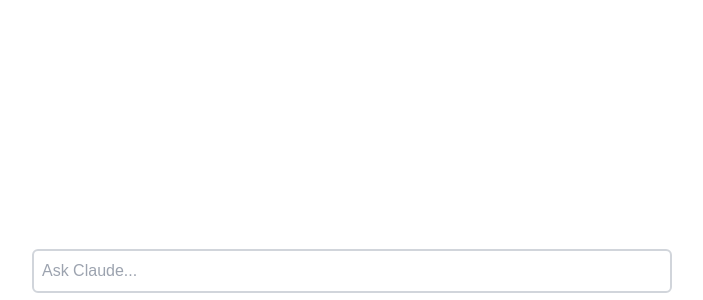
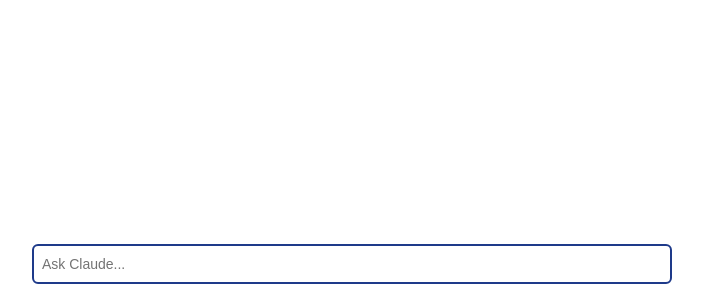
Before and after one commit to suhas-arun/websynth, a Next.js app in the folder frontend/websynth/: page / in a window 1280 px wide. Shown: the part 500-800 px from the top of the page, without its empty margins (288-991 px from the left). Built offline with nearby package versions, Linux system fonts and the light colour scheme.

Commit message:
feat: implement basic textarea drawer

```diff
--- a/frontend/websynth/package.json
+++ b/frontend/websynth/package.json
@@ -10,6 +10,7 @@
   },
   "dependencies": {
     "@hookform/resolvers": "^3.10.0",
+    "@radix-ui/react-dialog": "^1.1.5",
     "@radix-ui/react-label": "^2.1.1",
     "@radix-ui/react-slot": "^1.1.1",
     "class-variance-authority": "^0.7.1",
@@ -22,6 +23,7 @@
     "react-textarea-autosize": "^8.5.7",
     "tailwind-merge": "^3.0.1",
     "tailwindcss-animate": "^1.0.7",
+    "vaul": "^1.1.2",
     "zod": "^3.24.1"
   },
   "devDependencies": {
--- a/frontend/websynth/src/app/page.tsx
+++ b/frontend/websynth/src/app/page.tsx
@@ -2,7 +2,7 @@
 
 export default function Home() {
   return (
-    <div className="justify-end items-center flex flex-col h-screen">
+    <div className="justify-center items-center flex flex-col h-screen">
       <InputPrompt />
     </div>
   );
--- a/frontend/websynth/src/components/ui/InputPrompt.tsx
+++ b/frontend/websynth/src/components/ui/InputPrompt.tsx
@@ -8,7 +8,16 @@
   FormField,
   FormItem,
 } from "@/components/ui/form";
+import {
+  Drawer,
+  DrawerContent,
+  DrawerDescription,
+  DrawerHeader,
+  DrawerTitle,
+  DrawerTrigger,
+} from "@/components/ui/drawer"
 import TextareaAutosize from "react-textarea-autosize";
+import { Input } from "@/components/ui/input";
 
 const formSchema = z.object({
   prompt: z.string(),
@@ -35,8 +44,22 @@
   }
 
   return (
+    <div className="w-full h-full">
+      <div className="fixed bottom-0 left-0 right-0 w-full max-w-2xl mx-auto px-4 mb-4 flex justify-center items-center">
+        <Drawer>
+          <DrawerTrigger className="w-full">
+            <Input
+              placeholder="Ask Claude..."
+              className="border-solid resize-none border-2 border-blue-900 rounded-md w-full p-2"
+            />
+          </DrawerTrigger>
+          <DrawerContent className="max-w-[60%] mx-auto left-0 right-0 flex items-center text-center">
+            <DrawerHeader>
+              <DrawerTitle className="text-center">Overall Structure</DrawerTitle>
+              <DrawerDescription>Describe how you want the components to interact.</DrawerDescription>
+            </DrawerHeader>
             <Form {...form}>
-      <form onSubmit={form.handleSubmit(onSubmit)} className="w-1/2">
+              <form onSubmit={form.handleSubmit(onSubmit)} className="w-5/6 pb-4">
                 <FormField
                   control={form.control}
                   name="prompt"
@@ -44,16 +67,22 @@
                     <FormItem>
                       <TextareaAutosize
                         placeholder="Ask Claude..." {...field}
-                  className="border-solid resize-none border-2 border-gray-300 rounded-md w-full p-2"
+                        className="border-solid resize-none border-2 border-blue-00 rounded-md w-full p-2"
                         onKeyDown={handleKeyDown}
-                  minRows={1}
-                  maxRows={4}
+                        minRows={2}
+                        maxRows={6}
+                        autoFocus={true}
                       />
                     </FormItem>
                   )}
                 />
               </form>
             </Form>
+          </DrawerContent>
+        </Drawer>
+      </div>
+    </div>
+
   )
 }
 
--- /dev/null
+++ b/frontend/websynth/src/components/ui/drawer.tsx
@@ -0,0 +1,118 @@
+"use client"
+
+import * as React from "react"
+import { Drawer as DrawerPrimitive } from "vaul"
+
+import { cn } from "@/lib/utils"
+
+const Drawer = ({
+  shouldScaleBackground = true,
+  ...props
+}: React.ComponentProps<typeof DrawerPrimitive.Root>) => (
+  <DrawerPrimitive.Root
+    shouldScaleBackground={shouldScaleBackground}
+    {...props}
+  />
+)
+Drawer.displayName = "Drawer"
+
+const DrawerTrigger = DrawerPrimitive.Trigger
+
+const DrawerPortal = DrawerPrimitive.Portal
+
+const DrawerClose = DrawerPrimitive.Close
+
+const DrawerOverlay = React.forwardRef<
+  React.ElementRef<typeof DrawerPrimitive.Overlay>,
+  React.ComponentPropsWithoutRef<typeof DrawerPrimitive.Overlay>
+>(({ className, ...props }, ref) => (
+  <DrawerPrimitive.Overlay
+    ref={ref}
+    className={cn("fixed inset-0 z-50 bg-black/80", className)}
+    {...props}
+  />
+))
+DrawerOverlay.displayName = DrawerPrimitive.Overlay.displayName
+
+const DrawerContent = React.forwardRef<
+  React.ElementRef<typeof DrawerPrimitive.Content>,
+  React.ComponentPropsWithoutRef<typeof DrawerPrimitive.Content>
+>(({ className, children, ...props }, ref) => (
+  <DrawerPortal>
+    <DrawerOverlay />
+    <DrawerPrimitive.Content
+      ref={ref}
+      className={cn(
+        "fixed inset-x-0 bottom-0 z-50 mt-24 flex h-auto flex-col rounded-t-[10px] border border-neutral-200 bg-white dark:border-neutral-800 dark:bg-neutral-950",
+        className
+      )}
+      {...props}
+    >
+      <div className="mx-auto mt-4 h-2 w-[100px] rounded-full bg-neutral-100 dark:bg-neutral-800" />
+      {children}
+    </DrawerPrimitive.Content>
+  </DrawerPortal>
+))
+DrawerContent.displayName = "DrawerContent"
+
+const DrawerHeader = ({
+  className,
+  ...props
+}: React.HTMLAttributes<HTMLDivElement>) => (
+  <div
+    className={cn("grid gap-1.5 p-4 text-center sm:text-left", className)}
+    {...props}
+  />
+)
+DrawerHeader.displayName = "DrawerHeader"
+
+const DrawerFooter = ({
+  className,
+  ...props
+}: React.HTMLAttributes<HTMLDivElement>) => (
+  <div
+    className={cn("mt-auto flex flex-col gap-2 p-4", className)}
+    {...props}
+  />
+)
+DrawerFooter.displayName = "DrawerFooter"
+
+const DrawerTitle = React.forwardRef<
+  React.ElementRef<typeof DrawerPrimitive.Title>,
+  React.ComponentPropsWithoutRef<typeof DrawerPrimitive.Title>
+>(({ className, ...props }, ref) => (
+  <DrawerPrimitive.Title
+    ref={ref}
+    className={cn(
+      "text-lg font-semibold leading-none tracking-tight",
+      className
+    )}
+    {...props}
+  />
+))
+DrawerTitle.displayName = DrawerPrimitive.Title.displayName
+
+const DrawerDescription = React.forwardRef<
+  React.ElementRef<typeof DrawerPrimitive.Description>,
+  React.ComponentPropsWithoutRef<typeof DrawerPrimitive.Description>
+>(({ className, ...props }, ref) => (
+  <DrawerPrimitive.Description
+    ref={ref}
+    className={cn("text-sm text-neutral-500 dark:text-neutral-400", className)}
+    {...props}
+  />
+))
+DrawerDescription.displayName = DrawerPrimitive.Description.displayName
+
+export {
+  Drawer,
+  DrawerPortal,
+  DrawerOverlay,
+  DrawerTrigger,
+  DrawerClose,
+  DrawerContent,
+  DrawerHeader,
+  DrawerFooter,
+  DrawerTitle,
+  DrawerDescription,
+}
```
Also changed, not shown: 1 other file (tests, documents, lock files or other folders). Lines whose indentation alone changed are shown as unchanged.
